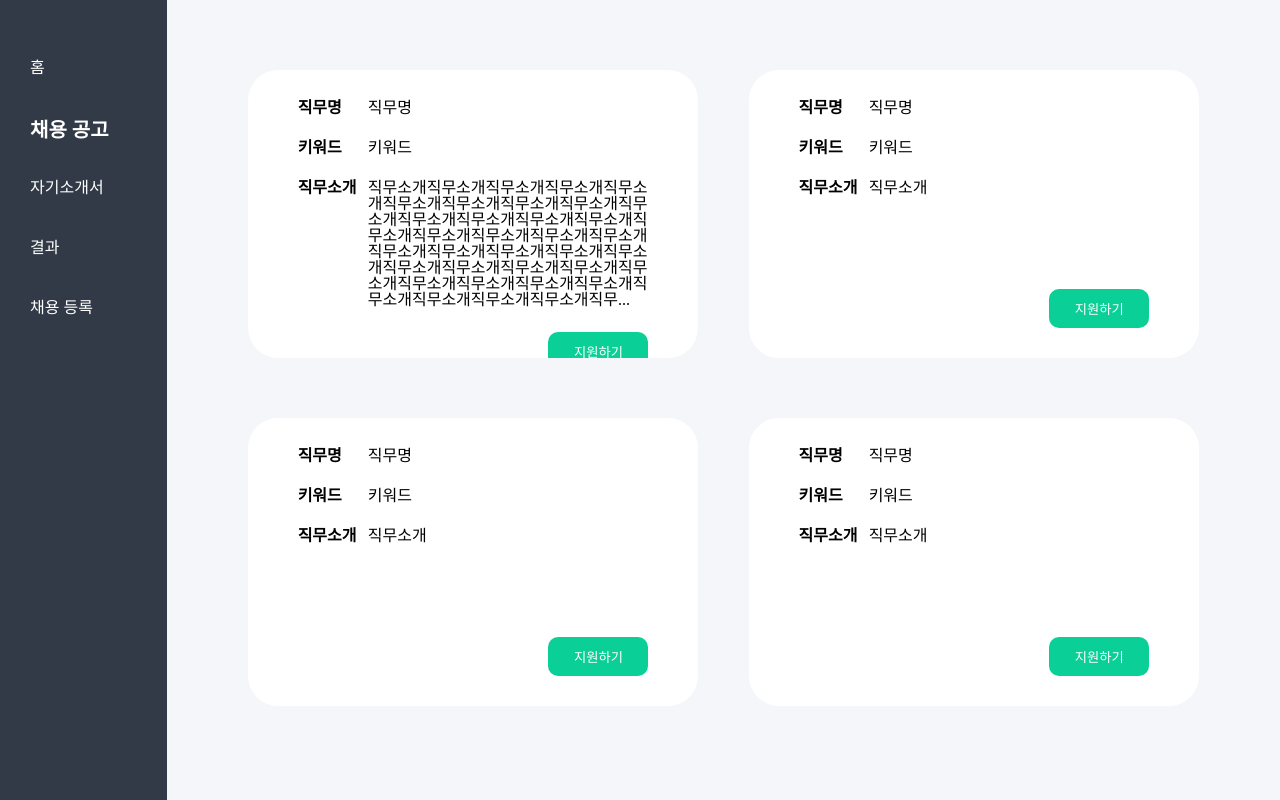
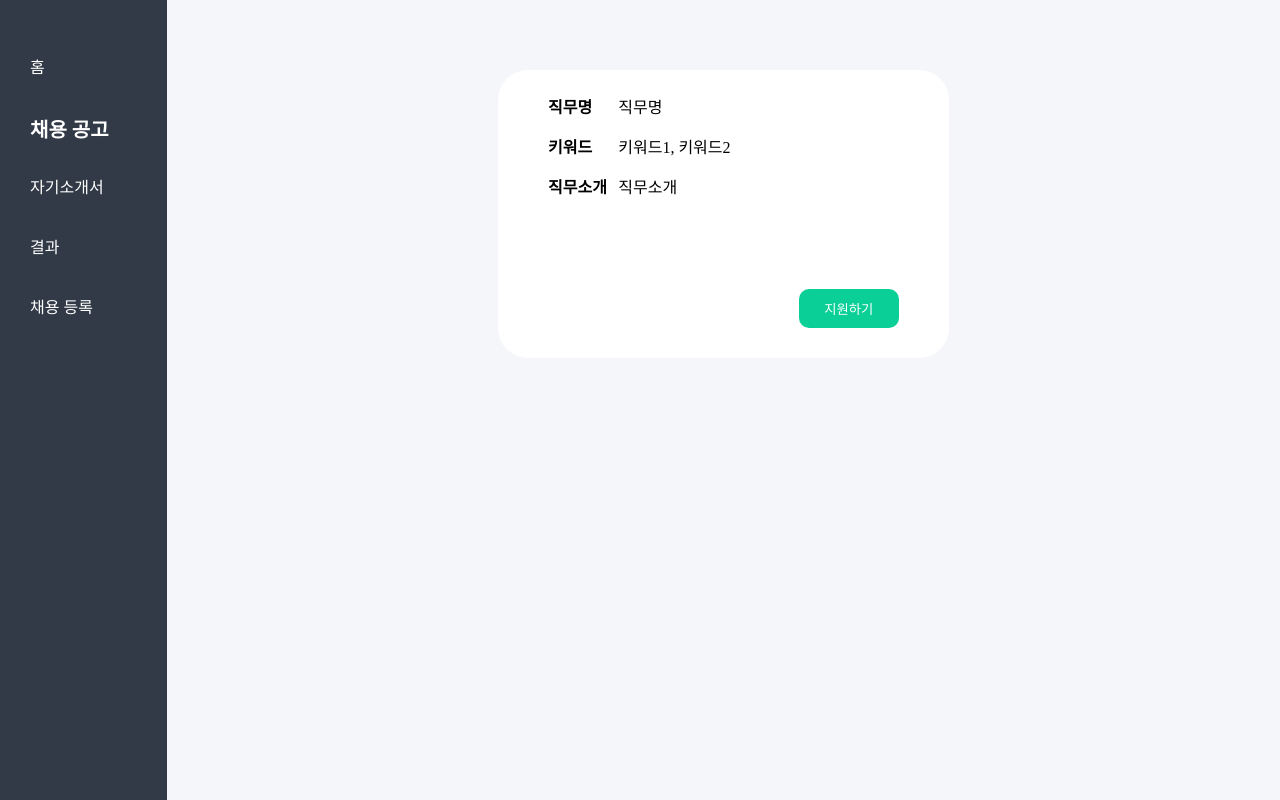
Before and after one commit to A-I-N-G/jarvise-client, a React (Create React App) app: page /hire in a window 1280 px wide. Built offline with nearby package versions, Linux system fonts and the light colour scheme.

Commit message:
채용 공고 수정 중

```diff
--- a/src/axios/recruit.ts
+++ b/src/axios/recruit.ts
@@ -28,13 +28,10 @@ export const registerEmployment = async (params: Params) => {
   }
 };
 
-export const test = async (params: Params) => {
+export const getEmployment = async () => {
   try {
-    await axios.post(`${BASE_URL}/applicants`, {
-      name: "김혜민",
-      birthday: "2023.06.29",
-      gender: "FEMALE",
-    });
+    const { data } = await axios.get(`${BASE_URL}/positions`);
+    return data;
   } catch (e) {
     alert(e);
   }
--- a/src/components/HireCard.tsx
+++ b/src/components/HireCard.tsx
@@ -1,4 +1,5 @@
 import styled from "styled-components";
+import { useNavigate } from "react-router-dom";
 
 const Box = styled.div`
   background-color: #fff;
@@ -53,14 +54,21 @@ const ApplyBtn = styled.button`
 `;
 
 interface CardProps {
+  id: number;
   title: string;
   keyword: string;
   intro: string;
 }
 
-const Card = ({ title, keyword, intro }: CardProps) => {
+const Card = ({ id, title, keyword, intro }: CardProps) => {
+  const navigate = useNavigate();
+
   const getShortStr = (content: string) =>
     content.length > 150 ? `${content.slice(0, 150)}...` : content;
+
+  const onClick = () => {
+    navigate(`/resume/${id}`);
+  };
   return (
     <Box>
       <ContentDiv>
@@ -77,7 +85,7 @@ const Card = ({ title, keyword, intro }: CardProps) => {
           <Content>{getShortStr(intro)}</Content>
         </ContentBox>
       </ContentDiv>
-      <ApplyBtn>지원하기</ApplyBtn>
+      <ApplyBtn onClick={onClick}>지원하기</ApplyBtn>
     </Box>
   );
 };
--- a/src/pages/Hire.tsx
+++ b/src/pages/Hire.tsx
@@ -1,6 +1,8 @@
 import styled from "styled-components";
 import Wrapper from "../components/Wrapper";
 import HireCard from "../components/HireCard";
+import { useState, useEffect } from "react";
+import { getEmployment } from "../axios/recruit";
 
 const ContentBox = styled.div`
   display: flex;
@@ -19,22 +21,40 @@ const ContentBox = styled.div`
   }
 `;
 
+interface Employment {
+  id: number;
+  title: string;
+  keyword: string[];
+  intro: string;
+}
+
 const Hire = () => {
+  const [employments, setEmployments] = useState<Employment[]>([
+    {
+      id: 1,
+      title: "직무명",
+      keyword: ["키워드1", "키워드2"],
+      intro: "직무소개",
+    },
+  ]);
+
+  useEffect(() => {
+    // getEmployment().then((res) => {
+    //   console.log(res);
+    // });
+  }, []);
+
   return (
     <Wrapper>
       <ContentBox>
-        <HireCard
-          title="직무명"
-          keyword="키워드"
-          intro="직무소개직무소개직무소개직무소개직무소개직무소개직무소개직무소개직무소개직무소개직무소개직무소개직무소개직무소개직무소개직무소개직무소개직무소개직무소개직무소개직무소개직무소개직무소개직무소개직무소개직무소개직무소개직무소개직무소개직무소개직무소개직무소개직무소개직무소개직무소개직무소개직무소개직무소개직무소개직무소개직무소개직무소개직무소개직무소개직무소개직무소개직무소개직무소개직무소개직무소개직무소개직무소개직무소개직무소개직무소개직무소개직무소개직무소개직무소개"
-        />
-        <HireCard title="직무명" keyword="키워드" intro="직무소개" />
-        <HireCard title="직무명" keyword="키워드" intro="직무소개" />
-        <HireCard title="직무명" keyword="키워드" intro="직무소개" />
-        <HireCard title="직무명" keyword="키워드" intro="직무소개" />
-        <HireCard title="직무명" keyword="키워드" intro="직무소개" />
-        <HireCard title="직무명" keyword="키워드" intro="직무소개" />
-        <HireCard title="직무명" keyword="키워드" intro="직무소개" />
+        {employments.map(({ id, title, keyword, intro }) => (
+          <HireCard
+            id={id}
+            title={title}
+            keyword={keyword.join(", ")}
+            intro={intro}
+          />
+        ))}
       </ContentBox>
     </Wrapper>
   );
```
